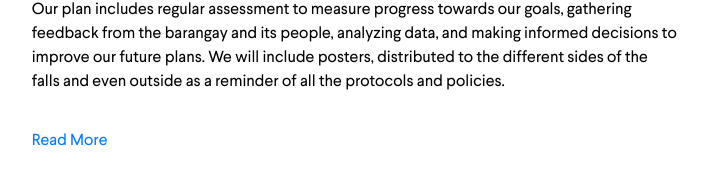
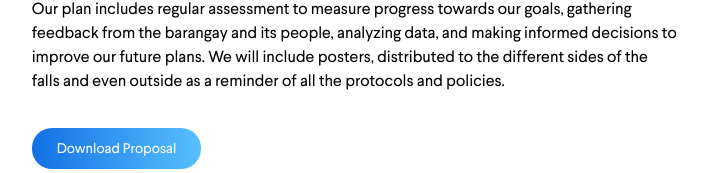
Before and after one commit to arielnoja2002/justminecode.io, a plain HTML site: page index.html in a window 1280 px wide. Shown: the part 3699-3872 px from the top of the page, without its empty margins (482-1191 px from the left). Drawn offline with Linux system fonts and the light colour scheme.

Commit message:
Update index.html

```diff
--- a/index.html
+++ b/index.html
@@ -228,7 +228,7 @@ barangay members lead by the barangay captain to clean up, and restore the place
 gathering feedback from the barangay and its people, analyzing data, and making informed
 decisions to improve our future plans. We will include posters, distributed to the different
 sides of the falls and even outside as a reminder of all the protocols and policies.</p>
-                        <a href="doc.docx" class="Download Proposal" download="group-proposal">Read More</a>
+                        <a href="doc.docx" class="read-more" download="group-proposal">Download Proposal</a>
 
  <br><br><h3>Podcast</h3><hr>
                           <video width="280" height="240" controls>
```
